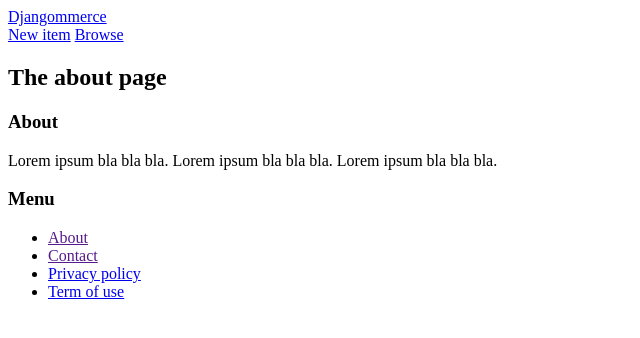
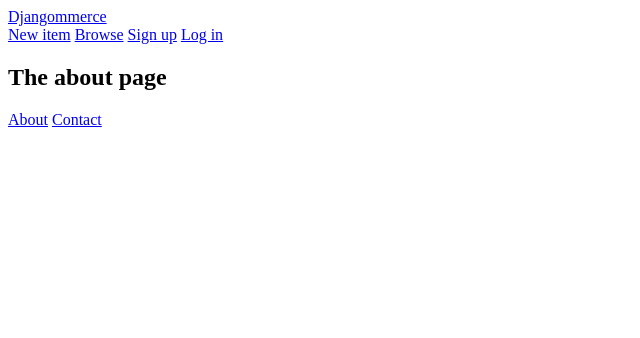
Before and after one commit to doteins/djangommerce, a Django app: page /about/ in a window 1280 px wide. Shown: the top 338 px of the page, without its empty margins (0-640 px from the left). Run offline with Django 4.2, Linux system fonts and the light colour scheme.

Commit message:
Update partials static content

```diff
--- a/templates/partials/_footer.html
+++ b/templates/partials/_footer.html
@@ -1,16 +1,17 @@
-<footer class="py-6 px-6 flex justify-between bg-gray-800">
-  <div class="w-2/3 pr-10">
-    <h3 class="mb-5 font-semibold text-gray-400">About</h3>
-    <p class="text-lg text-gray-500">Lorem ipsum bla bla bla. Lorem ipsum bla bla bla. Lorem ipsum bla bla bla.</p>
+<footer class="py-6 px-6 bg-gray-800">
+
+  <div class="flex justify-center items-center">
+    <!-- <h3 class="mb-5 font-semibold text-gray-400">Menu</h3> -->
+    <div class="space-x-2">
+      <a href="{% url 'about' %}" class="text-lg text-teal-500 hover:text-teal-700">About</a>
+      <a href="{% url 'contact' %}" class="text-lg text-teal-500 hover:text-teal-700">Contact</a>
+    </div>
+    <!-- <ul class="space-y-2">
+      <li><a href="{% url 'about' %}" class="text-lg text-teal-500 hover:text-teal-700">About</a></li>
+      <li><a href="{% url 'contact' %}" class="text-lg text-teal-500 hover:text-teal-700">Contact</a></li>
+      <li><a href="#" class="text-lg text-teal-500 hover:text-teal-700">Privacy policy</a></li>
+      <li><a href="#" class="text-lg text-teal-500 hover:text-teal-700">Term of use</a></li>
+    </ul> -->
   </div>
 
-  <div class="w-1/3">
-    <h3 class="mb-5 font-semibold text-gray-400">Menu</h3>
-    <ul class="space-y-2">
-      <li><a href="" class="text-lg text-teal-500 hover:text-teal-700">About</a></li>
-      <li><a href="" class="text-lg text-teal-500 hover:text-teal-700">Contact</a></li>
-      <li><a href="#" class="text-lg text-teal-500 hover:text-teal-700">Privacy policy</a></li>
-      <li><a href="#" class="text-lg text-teal-500 hover:text-teal-700">Term of use</a></li>
-    </ul>
-  </div>
 </footer>
--- a/templates/partials/_header.html
+++ b/templates/partials/_header.html
@@ -1,11 +1,19 @@
-{% load static %}
-<nav class="py-6 px-6 flex justify-between items-center border-b border-gray-200">
-  <a href="/" class="text-xl font-semibold">Djangommerce</a>
+<head>
+  <nav class="sticky top-0 z-10 backdrop-filter backdrop-blur-lg bg-opacity-30 py-5 px-6 flex justify-between items-center border-b border-gray-200">
 
-  <div class="space-x-6">
-    <a href="#" class="text-lg font-semibold hover:text-gray-500">New item</a>
-    <a href="#" class="text-lg font-semibold hover:text-gray-500">Browse</a>
+    <a href="/" class="text-xl font-semibold">Djangommerce</a>
+    <div class="space-x-6">
+      <a href="#" class="text-lg font-semibold hover:text-gray-500">New item</a>
+      <a href="#" class="text-lg font-semibold hover:text-gray-500">Browse</a>
 
+        {% if request.user.is_authenticated %}
+          <a href="#" class="px-6 py-3 text-lg font-semibold bg-teal-500 text-white rounded-xl hover:bg-teal-700">Inbox</a>
+          <a href="#" class="px-6 py-3 text-lg font-semibold bg-gray-500 text-white rounded-xl hover:bg-gray-700">Dashboard</a>
+        {% else %}
+          <a href="#" class="px-6 py-3 text-lg font-semibold bg-teal-500 text-white rounded-xl hover:bg-teal-700">Sign up</a>
+          <a href="#" class="px-6 py-3 text-lg font-semibold bg-gray-500 text-white rounded-xl hover:bg-gray-700">Log in</a>
+        {% endif %}
+    </div>
 
-  </div>
-</nav>
+  </nav>
+</head>
```
